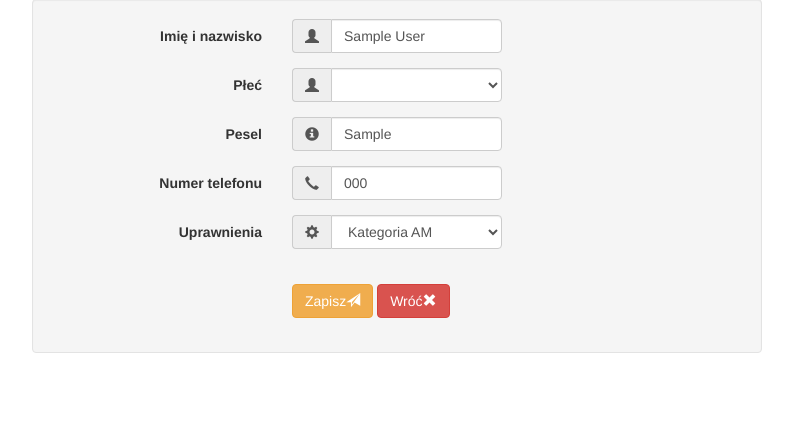
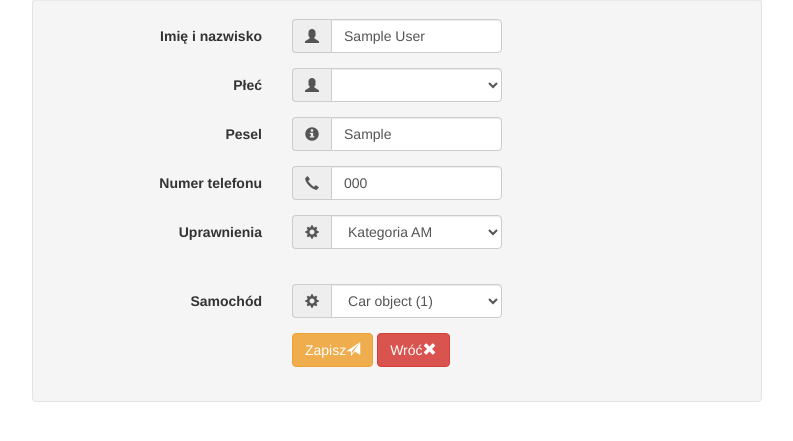
Before and after one commit to guy881/geo-pop, a Django app: page /drivers/edit/1/basic in a window 1280 px wide. Shown: the part 168-609 px from the top of the page, without its empty margins (243-1036 px from the left). Run offline with Django 3.2, Linux system fonts and the light colour scheme; a user stored in the database is signed in; tables that the repository leaves empty hold one stand-in row (values such as "Sample post"); parts of the project's set-up code (start-up, migrations or seed data) failed here and were passed over; some libraries are stand-ins or nearby versions.

Commit message:
Changed front for updates, drivers list and drivers edit.

```diff
--- a/templates/drivers/edit_form.html
+++ b/templates/drivers/edit_form.html
@@ -156,6 +156,26 @@
                         </div>
                     </div>
                     <div class="form-group">
+                        <label class="col-md-4 control-label">Samochód</label>
+                        <div class="col-md-4 inputGroupContainer">
+                            <div class="input-group">
+                                <span class="input-group-addon"><i class="glyphicon glyphicon-cog"></i></span>
+                                <select name="car" id="car"
+                                        class="form-control selectpicker" placeholder="10"
+                                        onblur="check_car(this.form.name)">
+                                    {% for option in form.car %}
+                                        {{ option }}
+                                    {% endfor %}
+                                </select>
+                            </div>
+                        </div>
+                        <span id="car_glyph_positive" style="visibility: hidden;color: greenyellow"><i
+                                class="glyphicon glyphicon-ok"></i></span>
+                        <span id="car_glyph" style="visibility: hidden;color: orangered"><i
+                                class="glyphicon glyphicon-warning-sign"></i></span>
+                        <span id="car_error"></span>
+                    </div>
+                    <div class="form-group">
                         <label class="col-md-4 control-label"></label>
                         <div class="col-md-4">
                             <button type="submit" id="submit" class="btn btn-warning">Zapisz<span
--- a/updates/views.py
+++ b/updates/views.py
@@ -65,5 +65,5 @@ class UpdatesHistoryListView(LoginRequiredMixin, generic.ListView):
         return ret
 
     def get_queryset(self):
-        regions = Region.objects.all().order_by('last_updated')
+        regions = Region.objects.all().order_by('last_updated').reverse()
         return regions
```
Also changed, not shown: templates/drivers/list.html (+7 -0 lines), templates/updates/region_update_history.html (+13 -8 lines).
